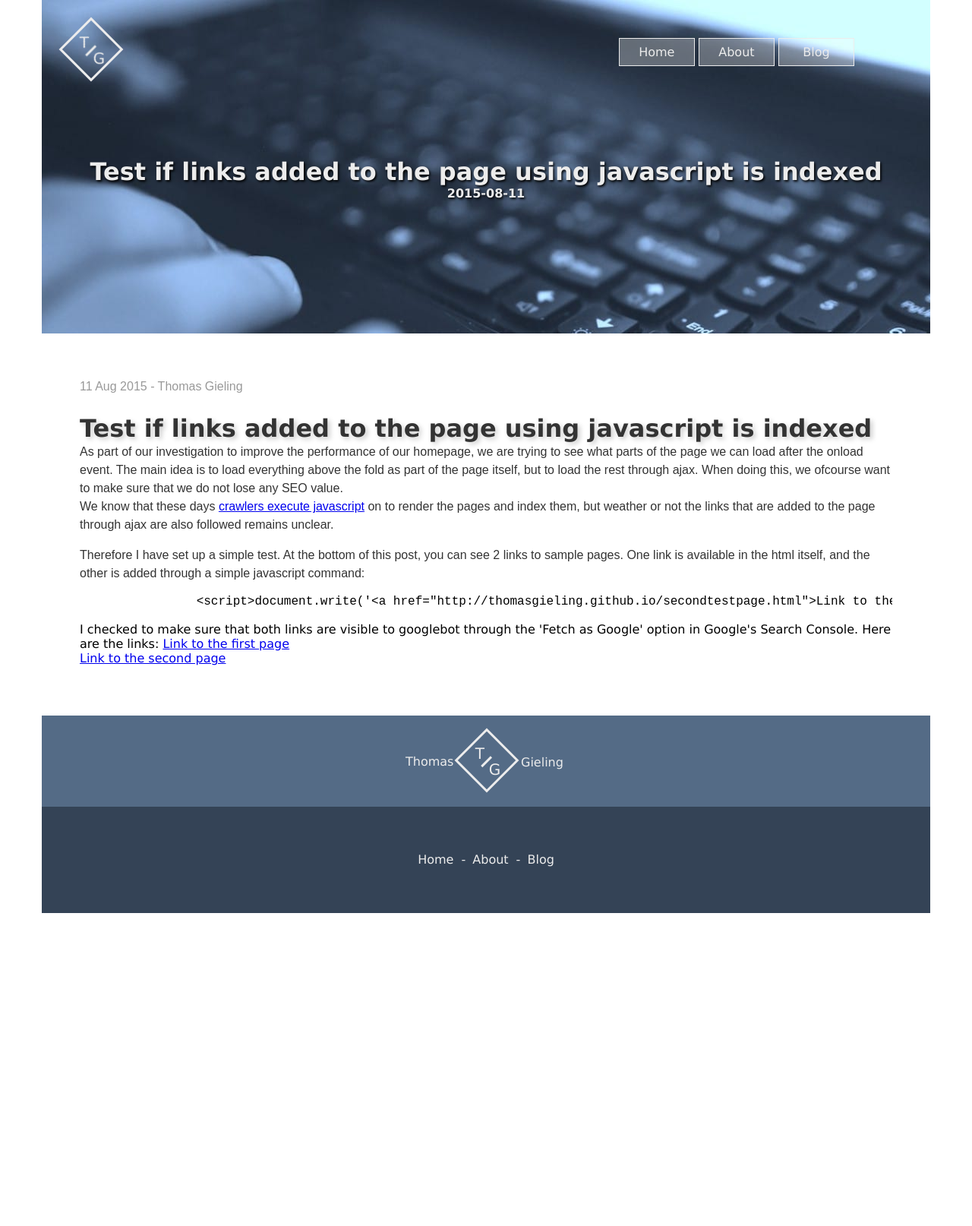
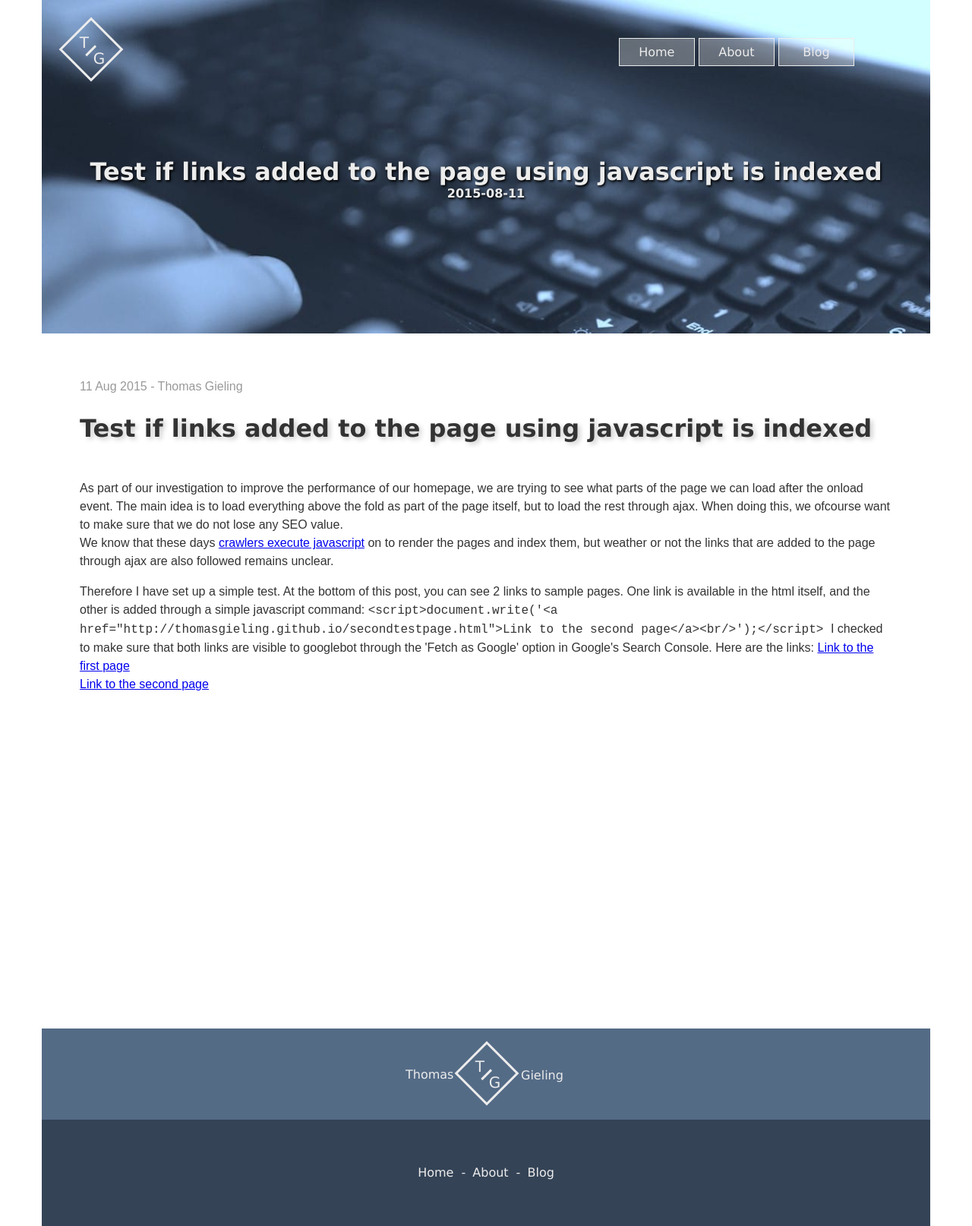
Before and after one commit to thomasgieling/thomasgieling.github.io, a Jekyll site: the page built from _posts/2015-08-11-test-indexing-of-js-content.md, in a window 1280 px wide. Shown: the whole page at 76% size. Built offline with Jekyll 4.4.1, drawn with Linux system fonts in a browser that asks for light colours; before the commit the page ends 1202 px from its top, so only the background shows below that.

Commit message:
updated post

```diff
--- a/_layouts/post.html
+++ b/_layouts/post.html
@@ -2,7 +2,11 @@
 layout: default
 ---
 <div class="post">
-	<p class="meta">{{ page.date | date_to_string }} - {{ page.author }}</p>
-	<h1>{{ page.title }}</h1>
-	{{ content }}
+	<div class="headline">
+		<p class="meta">{{ page.date | date_to_string }} - {{ page.author }}</p>
+		<h1>{{ page.title }}</h1>
+	</div>
+	<div class="main">
+		{{ content }}
+	</div>
 </div>
--- a/_posts/2015-08-11-test-indexing-of-js-content.md
+++ b/_posts/2015-08-11-test-indexing-of-js-content.md
@@ -13,9 +13,9 @@
 </p>
 <p>
 	Therefore I have set up a simple test. At the bottom of this post, you can see 2 links to sample pages. One link is available in the html itself, and the other is added through a simple javascript command:
-	<pre>
+	<code>
 		&lt;script&gt;document.write(&#39;&lt;a href=&quot;http://thomasgieling.github.io/secondtestpage.html&quot;&gt;Link to the second page&lt;/a&gt;&lt;br/&gt;&#39;);&lt;/script&gt;
-	</pre>
+	</code>
 	I checked to make sure that both links are visible to googlebot through the 'Fetch as Google' option in Google's Search Console.
 	Here are the links:
 	<a href="http://thomasgieling.github.io/firsttestpage.html">Link to the first page</a><br/>
```
Also changed, not shown: app/sass/components/_post.scss (+12 -1 lines).
